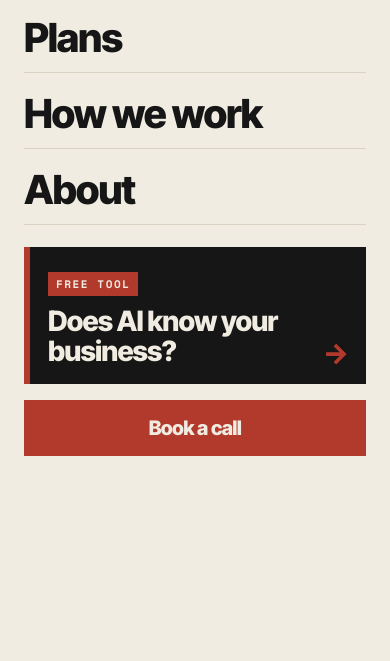
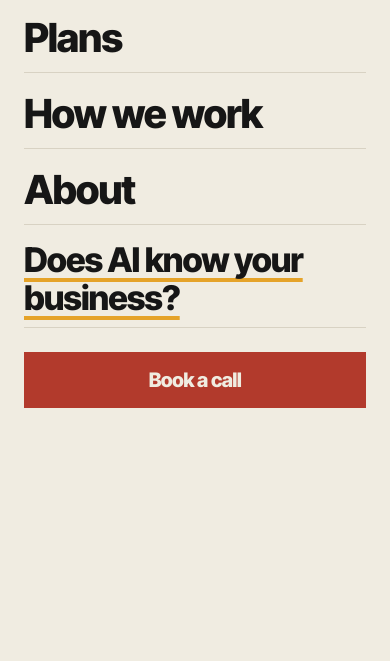
Before and after one commit to hyperpixelca/previews, a plain HTML site: page website/ai-knows.html in a window 390 px wide. Both pictures are taken after a click on the element 357 px from the left and 77 px from the top of the page. Shown: the part 164-825 px from the top of the page. Drawn offline with Linux system fonts and the light colour scheme.

Commit message:
Mobile menu: subtle mustard underline on AI check item (v21)

```diff
--- a/website/preview.css
+++ b/website/preview.css
@@ -7,8 +7,5 @@ nav a.btn{cursor:pointer}
 .pv-menu a.cta{margin-top:18px;border:0;background:#B23A2C;color:#F0ECE1;font-size:20px;text-align:center;padding:16px}
 .pv-menu .x{align-self:flex-end;font:700 30px 'SM',monospace;cursor:pointer;margin-bottom:12px}
 
-.pv-menu a.ai{position:relative;margin-top:16px;border:0;background:#161616;color:#F0ECE1;border-left:6px solid #B23A2C;padding:16px 52px 18px 18px;font-size:28px;line-height:1.08}
-.pv-menu a.ai .tag{display:inline-block;font:700 11px 'SM',monospace;letter-spacing:.14em;text-transform:uppercase;background:#B23A2C;color:#F0ECE1;padding:4px 8px;margin-bottom:10px}
-.pv-menu a.ai .t{display:block}
-.pv-menu a.ai .ar{position:absolute;right:18px;bottom:16px;font-size:28px;color:#B23A2C}
-.pv-menu a.ai+a.cta{margin-top:10px}
+.pv-menu a.ai{font-size:34px;line-height:1.12}
+.pv-menu a.ai .t{text-decoration:underline;text-decoration-color:#E5A329;text-decoration-thickness:4px;text-underline-offset:6px;text-decoration-skip-ink:none}
--- a/website/preview.js
+++ b/website/preview.js
@@ -4,7 +4,7 @@
  if(p==='home-mobile.html'&&!m){location.replace('index.html');return;}
  document.addEventListener('DOMContentLoaded',function(){
   var d=document.createElement('div');d.className='pv-menu';
-  d.innerHTML='<div class="x">X</div><a href="index.html#services">Services</a><a href="plans-builder.html">Plans</a><a href="how-we-work.html">How we work</a><a href="about.html">About</a><a class="ai" href="ai-knows.html"><span class="tag">Free tool</span><span class="t">Does AI know your business?</span><span class="ar">&rarr;</span></a><a class="cta" href="contact.html">Book a call</a>';
+  d.innerHTML='<div class="x">X</div><a href="index.html#services">Services</a><a href="plans-builder.html">Plans</a><a href="how-we-work.html">How we work</a><a href="about.html">About</a><a class="ai" href="ai-knows.html"><span class="t">Does AI know your business?</span></a><a class="cta" href="contact.html">Book a call</a>';
   document.body.appendChild(d);
   d.querySelector('.x').onclick=function(){d.classList.remove('open')};
   document.querySelectorAll('.burger').forEach(function(b){b.onclick=function(){d.classList.add('open')}});
```
